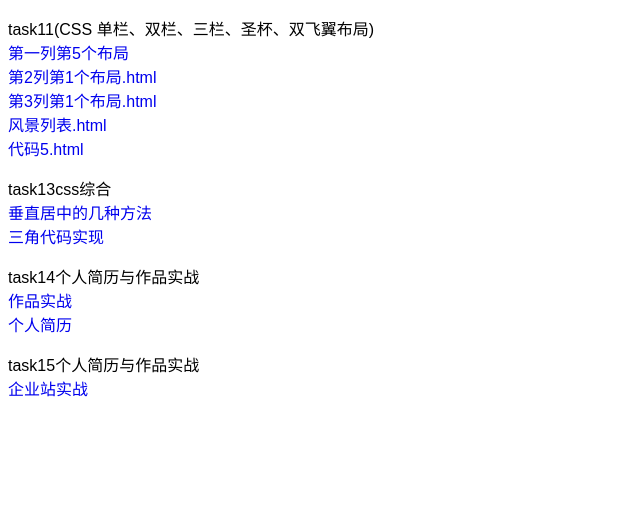
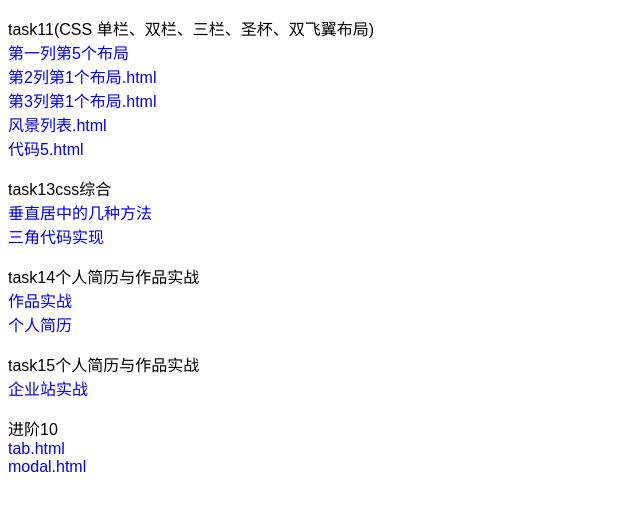
Before and after one commit to Klar-t/task, a plain HTML site: page index.html in a window 1280 px wide. Shown: the whole page, without its empty margins (0-640 px from the left). Drawn offline with Linux system fonts and the light colour scheme; files that its build step writes are made by us from their sources.

Commit message:
indexChange

```diff
--- a/index.html
+++ b/index.html
@@ -31,5 +31,10 @@
     <dt>task15个人简历与作品实战</dt>
     <dd><a href="task15/index.html">企业站实战</a></dd>
 </dl>
+<dl>
+    <dt>进阶10</dt>
+    <dd><a href="Advanced10/tab.html">tab.html</a></dd>
+    <dd><a href="Advanced10/modal.html">modal.html</a></dd>
+</dl>
 </body>
 </html>
```
